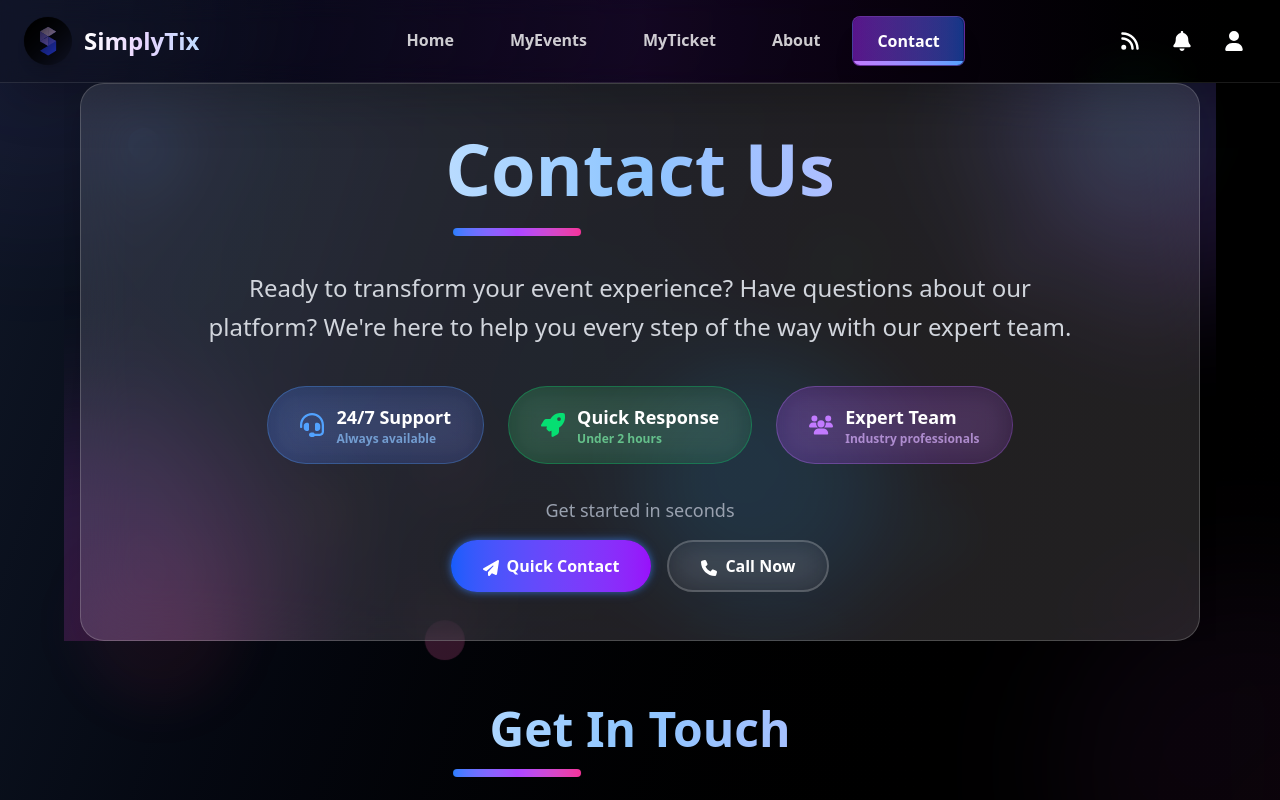
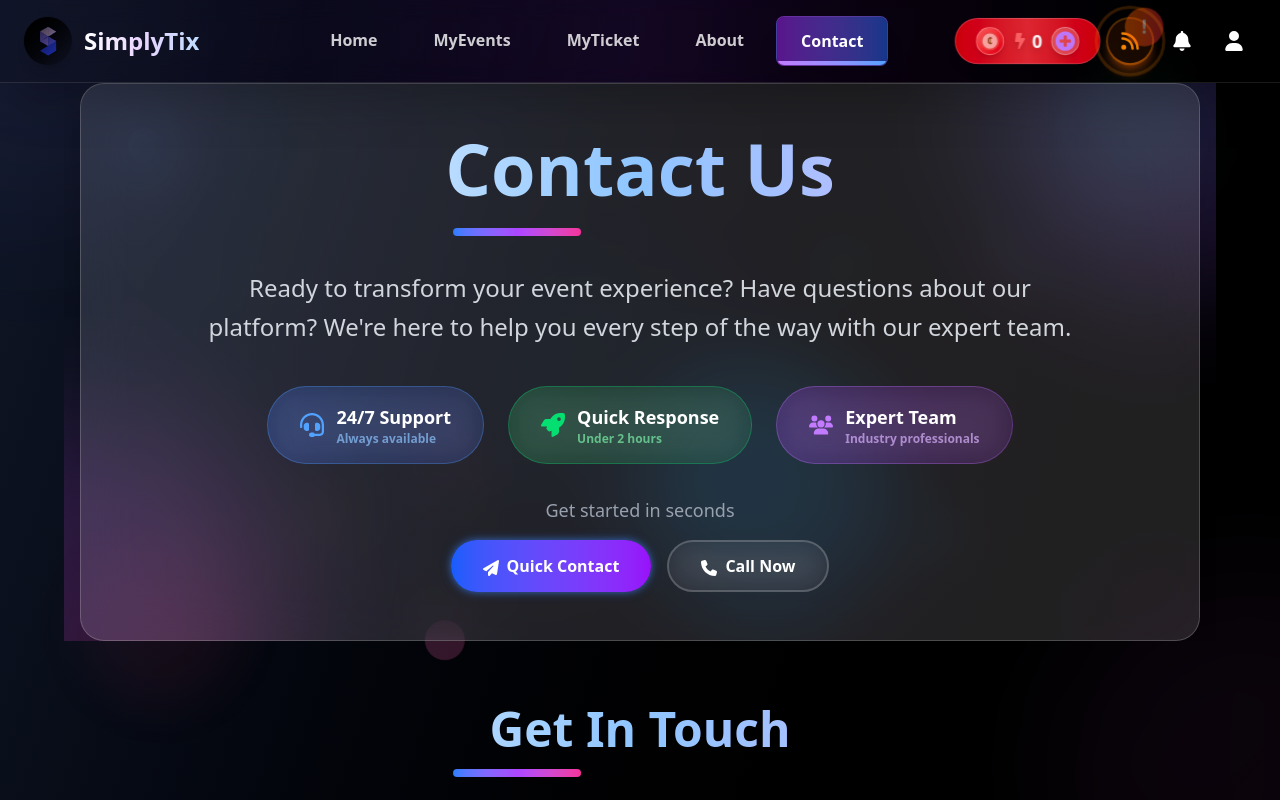
Before and after one commit to TeamBlazeWing/Simpylitix-dev-, a React (Vite) app in the folder Frontend/: page /contact in a window 1280 px wide. Shown: the top 800 px of the page. Built offline with nearby package versions, Linux system fonts and the light colour scheme.

Commit message:
feat: add PointsButton component with dynamic points display and popup for adding points

```diff
--- a/Frontend/src/components/General/Navbar.jsx
+++ b/Frontend/src/components/General/Navbar.jsx
@@ -7,10 +7,13 @@ import MenuItems from "./Navbar/MenuItems";
 import ProfileDropdown from "./Navbar/ProfileDropdown";
 import NotificationsDropdown from "./Navbar/NotificationsDropdown";
 import SubscriptionDropdown from "./Navbar/SubscriptionDropdown";
+import PointsButton from "./Navbar/PointsButton";
 import { isTokenValid } from "./Navbar/utils";
 import "./Navbar/styles.css";
 
 const Navbar = ({ username, onLogout }) => {
+  const [isPointsPopupOpen, setIsPointsPopupOpen] = useState(false);
+
   const [isOpen, setIsOpen] = useState(false);
   const [isProfileOpen, setIsProfileOpen] = useState(false);
   const [isNotificationOpen, setIsNotificationOpen] = useState(false);
@@ -25,6 +28,7 @@ const Navbar = ({ username, onLogout }) => {
   const [otpLoading, setOtpLoading] = useState(false);
   const [otpError, setOtpError] = useState("");
   const [userPhoneNumber, setUserPhoneNumber] = useState("");
+  const [userPoints, setUserPoints] = useState(0); // <-- Add state for points
   const profileRef = useRef(null);
   const notificationRef = useRef(null);
   const subscriptionRef = useRef(null);
@@ -134,6 +138,7 @@ const Navbar = ({ username, onLogout }) => {
       }
       const userData = await response.json();
       console.log("User profile data:", userData);
+       // <-- Set points from profile
       const isActive = userData.subscriptionStatus === "active";
       setSubscriptionStatus({
         status: userData.subscriptionStatus || "inactive",
@@ -155,6 +160,48 @@ const Navbar = ({ username, onLogout }) => {
     }
   };
 
+  useEffect(() => {
+    const token = localStorage.getItem("accessToken");
+    if (token && isTokenValid(token)) {
+      fetchUserPoints();
+      getSubscriptionStatus();
+    } else {
+      setUserPoints(0); // Default to 0 if no valid token
+      setSubscriptionStatus({
+        status: "inactive",
+        message: "Please log in to check subscription status",
+        isActive: false,
+      });
+    }
+  }, []);
+  const fetchUserPoints = async () => {
+    try {
+      const token = localStorage.getItem("accessToken");
+      if (!token || !isTokenValid(token)) {
+        console.log("No access token found or token is invalid");
+        if (token && !isTokenValid(token)) {
+          handleLogout();
+        }
+        return;
+      }
+      const response = await fetch("/api/users/profile", {
+        method: "GET",
+        headers: {
+          "Content-Type": "application/json",
+          Authorization: `Bearer ${token}`,
+        },
+      });
+      if (!response.ok) {
+        throw new Error(`HTTP error! status: ${response.status}`);
+      }
+      const userData = await response.json();
+      console.log("User profile data:", userData);
+      setUserPoints(userData.points || 0); // <-- Set points from profile
+    } catch (error) {
+      console.error("Error fetching user points:", error);
+      setUserPoints(0); // Default to 0 if there's an error
+    }
+  };
   const toggleSubscription = async () => {
     try {
       setSubscriptionLoading(true);
@@ -224,6 +271,7 @@ const Navbar = ({ username, onLogout }) => {
       }
       const userData = await profileResponse.json();
       const phoneNumber = userData.mobile || userData.phone;
+
       if (!phoneNumber) {
         setOtpError("Phone number not found in profile. Please update your profile first.");
         return;
@@ -390,6 +438,14 @@ const Navbar = ({ username, onLogout }) => {
         </div>
         <MenuItems isOpen={isOpen} setIsOpen={setIsOpen} location={location} username={username} handleLogout={handleLogout} />
         <div className="flex items-center gap-2">
+        {/* Show user points in the navbar with interactive PointsButton */}
+        <PointsButton
+          userPoints={userPoints}
+          setUserPoints={setUserPoints}
+          isPointsPopupOpen={isPointsPopupOpen}
+          setIsPointsPopupOpen={setIsPointsPopupOpen}
+        />
+
           <SubscriptionDropdown
             subscriptionRef={subscriptionRef}
             isSubscriptionOpen={isSubscriptionOpen}
--- /dev/null
+++ b/Frontend/src/components/General/Navbar/PointsButton.jsx
@@ -0,0 +1,126 @@
+import React from 'react';
+import { FaPlusCircle, FaTimes, FaBolt } from 'react-icons/fa';
+
+const PointsButton = ({ userPoints, setUserPoints, isPointsPopupOpen, setIsPointsPopupOpen }) => {
+  const isZeroPoints = userPoints === 0;
+
+  return (
+    <div className="relative inline-block select-none">
+      {/* Main Button */}
+      <span
+        className={`flex items-center gap-2 text-white font-bold px-5 py-2 rounded-full shadow-lg backdrop-blur-sm border border-white/20 transition-all duration-300 hover:scale-105 hover:shadow-2xl ${
+          isZeroPoints
+            ? 'bg-gradient-to-r from-red-600/90 via-red-500/90 to-red-600/90 hover:shadow-red-500/40 animate-pulse'
+            : 'bg-gradient-to-r from-purple-600/90 via-blue-600/90 to-emerald-600/90 hover:shadow-purple-500/25'
+        }`}
+        onClick={() => setIsPointsPopupOpen((prev) => !prev)}
+        title={isZeroPoints ? 'No points available! Add points now.' : `${userPoints} points available`}
+      >
+        {/* Coin Icon */}
+        <span
+          className={`flex items-center justify-center w-7 h-7 rounded-full shadow-md border ${
+            isZeroPoints
+              ? 'bg-gradient-to-br from-red-400/90 via-red-500/90 to-red-600/90 border-red-300/50'
+              : 'bg-gradient-to-br from-yellow-400/90 via-yellow-500/90 to-yellow-600/90 border-yellow-300/50'
+          }`}
+        >
+          <svg
+            xmlns="http://www.w3.org/2000/svg"
+            className={`h-5 w-5 ${isZeroPoints ? 'text-red-900' : 'text-yellow-900'}`}
+            viewBox="0 0 24 24"
+            fill="currentColor"
+          >
+            <circle cx="12" cy="12" r="10" fill={isZeroPoints ? '#FCA5A5' : '#FDE047'} stroke={isZeroPoints ? '#EF4444' : '#FACC15'} strokeWidth="2" />
+            <text x="12" y="16" textAnchor="middle" fontSize="10" fill="#92400E" fontWeight="bold">
+              ₵
+            </text>
+          </svg>
+        </span>
+        {/* Points Display with Lightning Bolt for Zero Points */}
+        <span className="flex items-center gap-1 tracking-wide text-lg drop-shadow-md">
+          {isZeroPoints && <FaBolt className="h-4 w-4 text-red-400 animate-pulse" />}
+          {userPoints}
+        </span>
+        {/* Plus Icon */}
+        <span
+          className={`flex items-center justify-center w-7 h-7 rounded-full text-purple-400 font-bold text-xl shadow-md border border-white/30 hover:bg-white/50 transition-all duration-200 ${
+            isZeroPoints ? 'bg-gradient-to-br from-red-200/30 via-red-200/30 to-red-200/30' : 'bg-gradient-to-br from-white/30 via-purple-200/30 to-blue-200/30'
+          }`}
+        >
+          <FaPlusCircle className="h-5 w-5" />
+        </span>
+      </span>
+
+      {/* Points Popup */}
+      {isPointsPopupOpen && (
+        <div className="absolute top-14 right-0 z-50 bg-gradient-to-br from-gray-900/95 via-purple-900/95 to-blue-900/95 text-white p-5 rounded-2xl shadow-2xl border border-white/10 backdrop-blur-xl space-y-4 w-64 animate-slideUp">
+          {/* Popup Header */}
+          <div className="flex justify-between items-center">
+            <h4 className="text-xl font-extrabold text-transparent bg-clip-text bg-gradient-to-r from-purple-300 via-blue-200 to-emerald-200 drop-shadow-md">
+              Add Points
+            </h4>
+            <button
+              onClick={() => setIsPointsPopupOpen(false)}
+              className="p-2 bg-black/50 hover:bg-red-600/80 rounded-full transition-all duration-300 transform hover:scale-110 active:scale-95 backdrop-blur-sm border border-white/20"
+            >
+              <FaTimes className="text-white text-sm" />
+            </button>
+          </div>
+          {/* Point Options */}
+          <div className="flex flex-wrap gap-3 justify-center">
+            {[10, 20, 30, 150].map((amount) => (
+              <button
+                key={amount}
+                onClick={() => {
+                  setUserPoints((prev) => prev + amount);
+                  setIsPointsPopupOpen(false);
+                }}
+                className="flex-1 px-4 py-2 rounded-xl bg-gradient-to-r from-purple-600/90 via-blue-600/90 to-emerald-600/90 text-white font-semibold text-sm shadow-lg border border-white/20 backdrop-blur-sm hover:scale-105 hover:from-purple-700/90 hover:via-blue-700/90 hover:to-emerald-700/90 hover:shadow-xl hover:shadow-purple-500/30 active:scale-95 transition-all duration-300 focus:outline-none focus:ring-2 focus:ring-purple-400/50 focus:ring-offset-2 focus:ring-offset-gray-900/50 disabled:opacity-70 disabled:cursor-not-allowed group"
+              >
+                <span className="flex items-center justify-center gap-2">
+                  <svg
+                    xmlns="http://www.w3.org/2000/svg"
+                    className="h-4 w-4 text-yellow-400 group-hover:text-yellow-300 transition-colors duration-300"
+                    viewBox="0 0 24 24"
+                    fill="currentColor"
+                  >
+                    <circle cx="12" cy="12" r="8" fill="#FDE047" stroke="#FACC15" strokeWidth="1.5" />
+                    <text x="12" y="14.5" textAnchor="middle" fontSize="8" fill="#92400E" fontWeight="bold">
+                      ₵
+                    </text>
+                  </svg>
+                  <span className="tracking-wide drop-shadow-md">+{amount} Points</span>
+                </span>
+              </button>
+            ))}
+          </div>
+          {/* Cancel Button */}
+          <button
+            onClick={() => setIsPointsPopupOpen(false)}
+            className="block mx-auto text-sm text-white/70 hover:text-emerald-200 transition-all duration-200"
+          >
+            Cancel
+          </button>
+        </div>
+      )}
+
+      <style jsx>{`
+        @keyframes slideUp {
+          from {
+            opacity: 0;
+            transform: translateY(20px) scale(0.95);
+          }
+          to {
+            opacity: 1;
+            transform: translateY(0) scale(1);
+          }
+        }
+        .animate-slideUp {
+          animation: slideUp 0.4s ease-out;
+        }
+      `}</style>
+    </div>
+  );
+};
+
+export default PointsButton;
```
Also changed, not shown: 4 other files (tests, documents, lock files or other folders).
